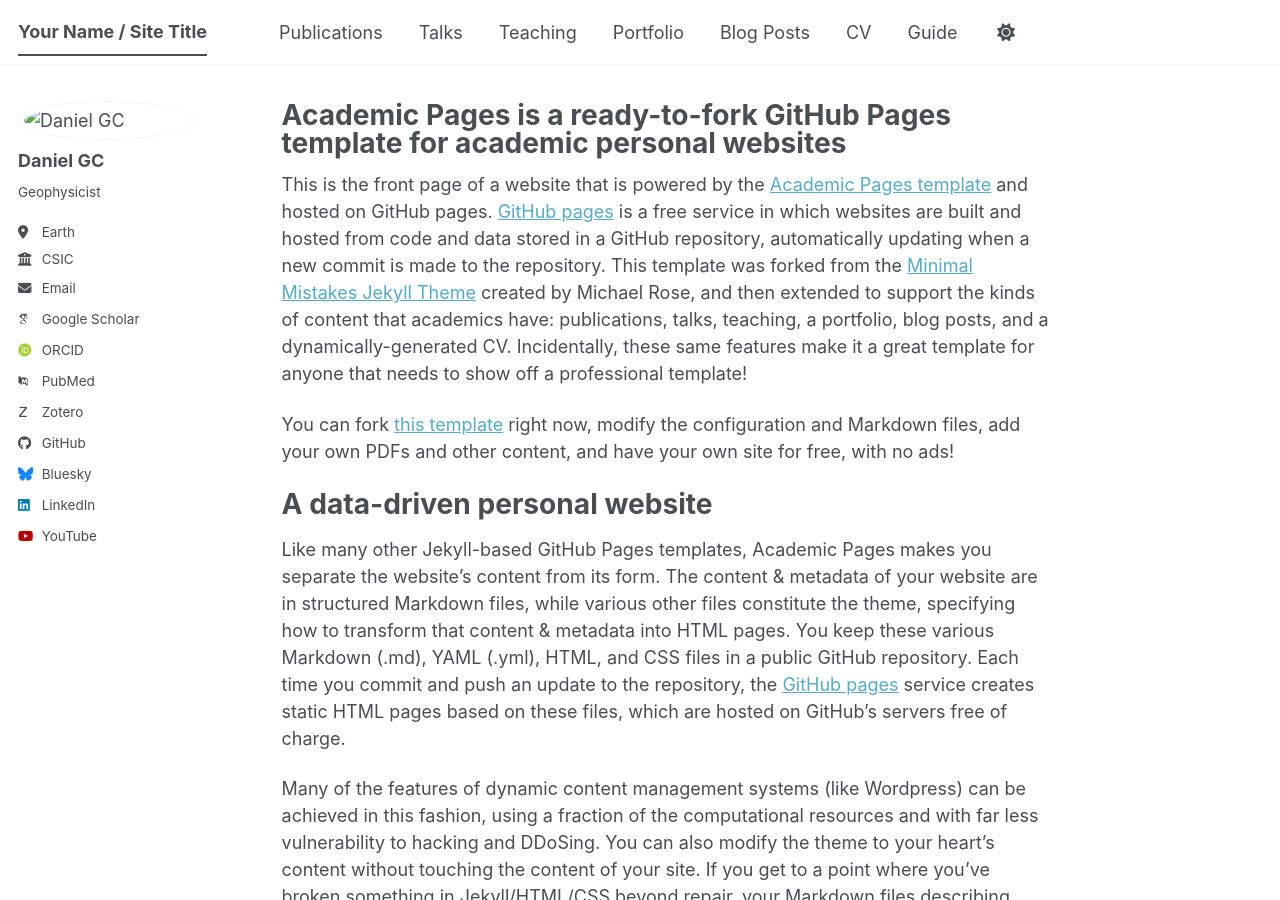
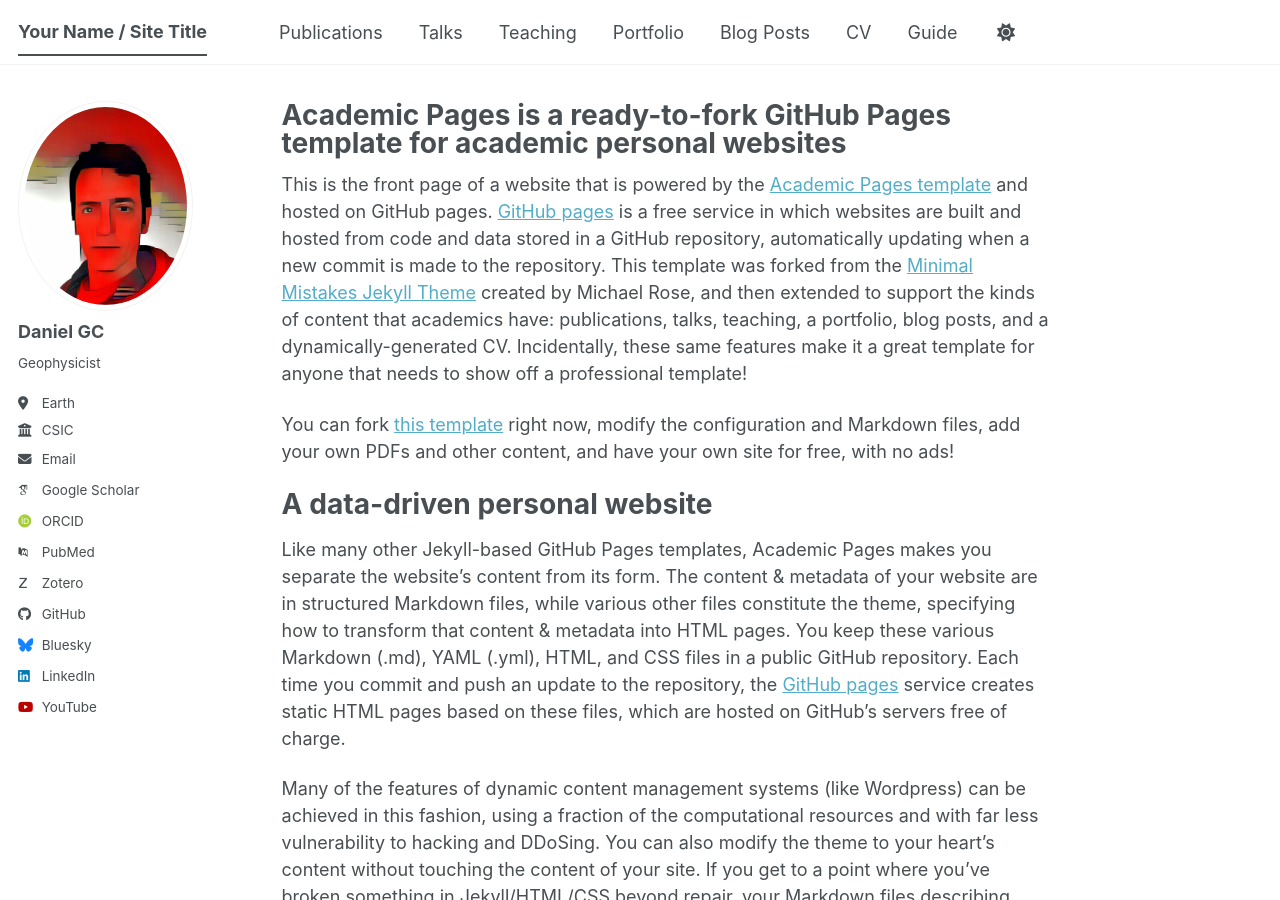
Before and after one commit to danigeos/yo, a Jekyll site: the page built from _pages/about.md, in a window 1280 px wide and 900 px high. Built offline with Jekyll 4.4.1, drawn with Linux system fonts in a browser that asks for light colours; some web fonts are replaced; a script bundle is joined from its source files by our own code; library files that are not in the unit come from our copies.

Commit message:
Update _config.yml

```diff
--- a/_config.yml
+++ b/_config.yml
@@ -23,7 +23,7 @@
 #               Additional customization can be done by editing /_includes/author-profile.html
 author:
   # Biographic information
-  avatar           : "images/my_profile_picture_pixelized.jpg"
+  avatar           : "my_profile_picture_pixelized.jpg"
   name             : "Daniel GC"
   pronouns         : # example: "she/her"
   bio              : "Geophysicist"
```
